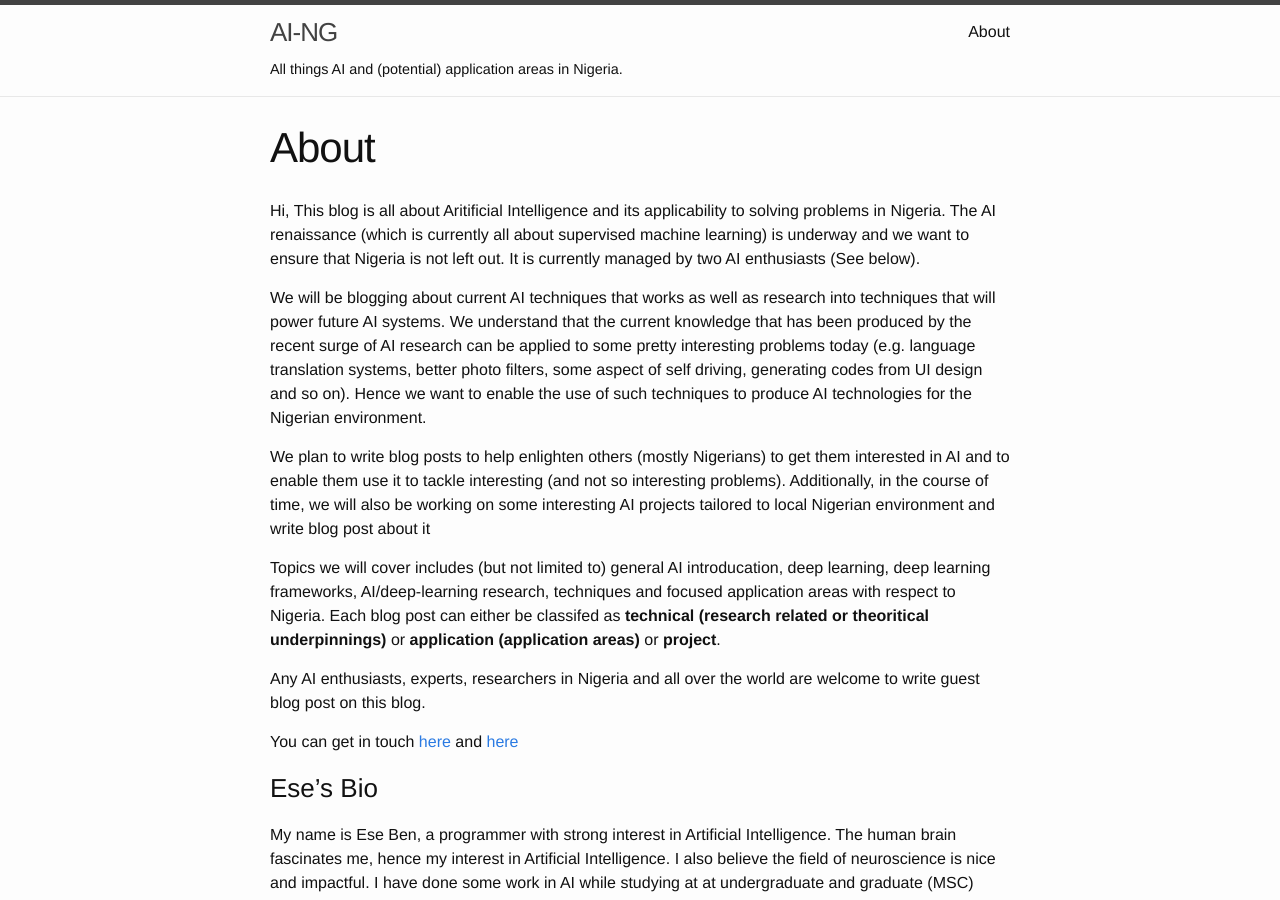
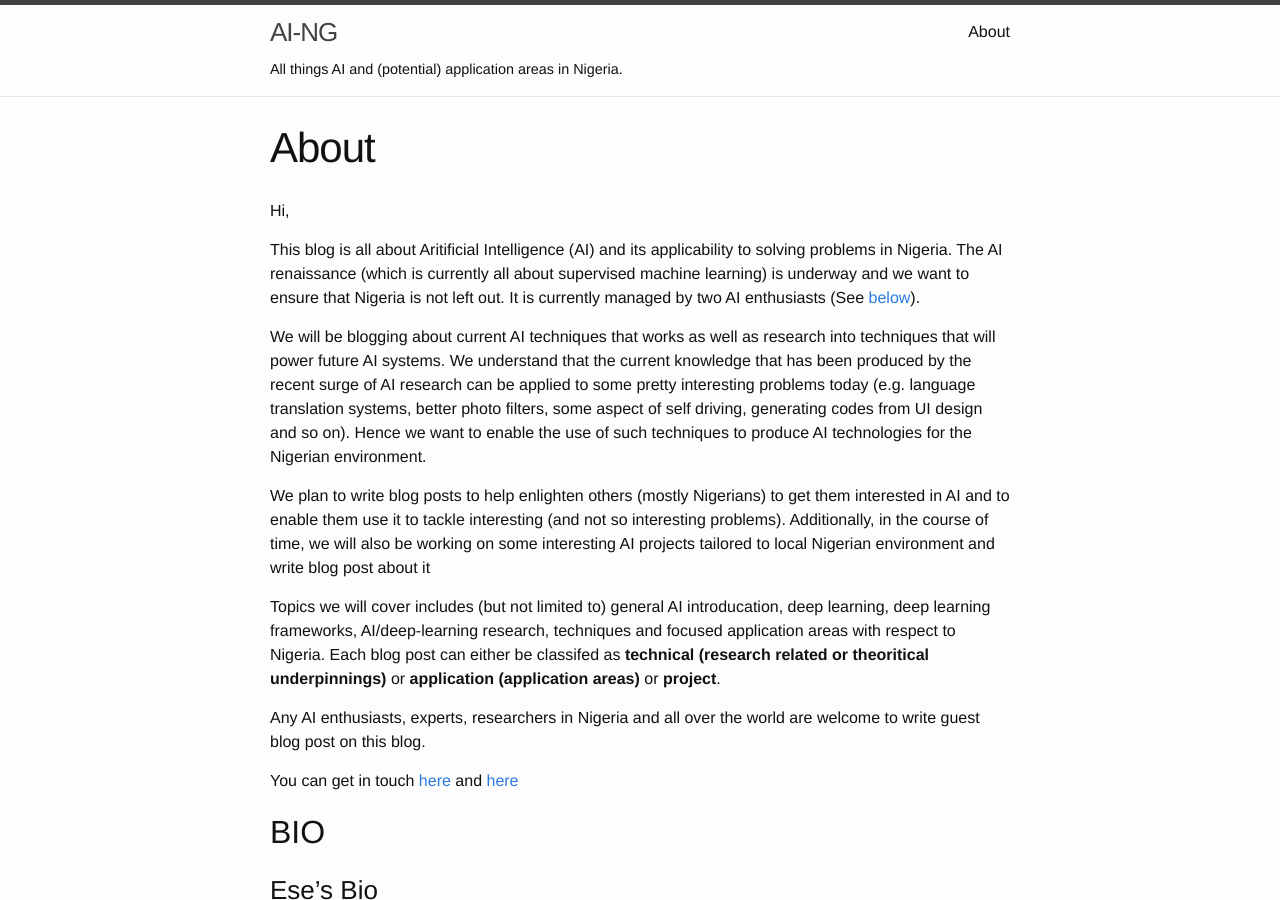
Before and after one commit to ai-ng/ai-ng.github.io, a Jekyll site: the page built from about.md, in a window 1280 px wide and 900 px high. Built offline with Jekyll 4.4.1, drawn with Linux system fonts in a browser that asks for light colours.

Commit message:
Update about.md

```diff
--- a/about.md
+++ b/about.md
@@ -5,7 +5,8 @@ permalink: /about/
 ---
 
 Hi,
-This blog is all about Aritificial Intelligence and its applicability to solving problems in Nigeria. The AI renaissance (which is currently all about supervised machine learning) is underway and we want to ensure that Nigeria is not left out. It is currently managed by two AI enthusiasts (See below).
+
+This blog is all about Aritificial Intelligence (AI) and its applicability to solving problems in Nigeria. The AI renaissance (which is currently all about supervised machine learning) is underway and we want to ensure that Nigeria is not left out. It is currently managed by two AI enthusiasts (See [below](#bio)).
 
 We will be blogging about current AI techniques that works as well as research into techniques that will power future AI systems. We understand that the current knowledge that has been produced by the recent surge of AI research can be applied to some pretty interesting problems today (e.g. language translation systems, better photo filters, some aspect of self driving, generating codes from UI design and so on). Hence we want to enable the use of such techniques to produce AI technologies for the Nigerian environment.
 
@@ -18,6 +19,7 @@ Any AI enthusiasts, experts, researchers in Nigeria and all over the world are w
 
 You can get in touch [here](mailto:wecodeanything@outlook.com) and [here](mailto:mikaelovi@gmail.com)
 
+## BIO
 ### Ese's Bio
 My name is Ese Ben, a programmer with strong interest in Artificial Intelligence. The human brain fascinates me, hence my interest in Artificial Intelligence. I also believe the field of neuroscience is nice and impactful. I have done some work in AI while studying at at undergraduate and graduate (MSC) levels, applying genetic algorithm to network security and neural network to machine vision. I am by no means an expert yet, but I am willing to share my understanding of AI.
 
```
